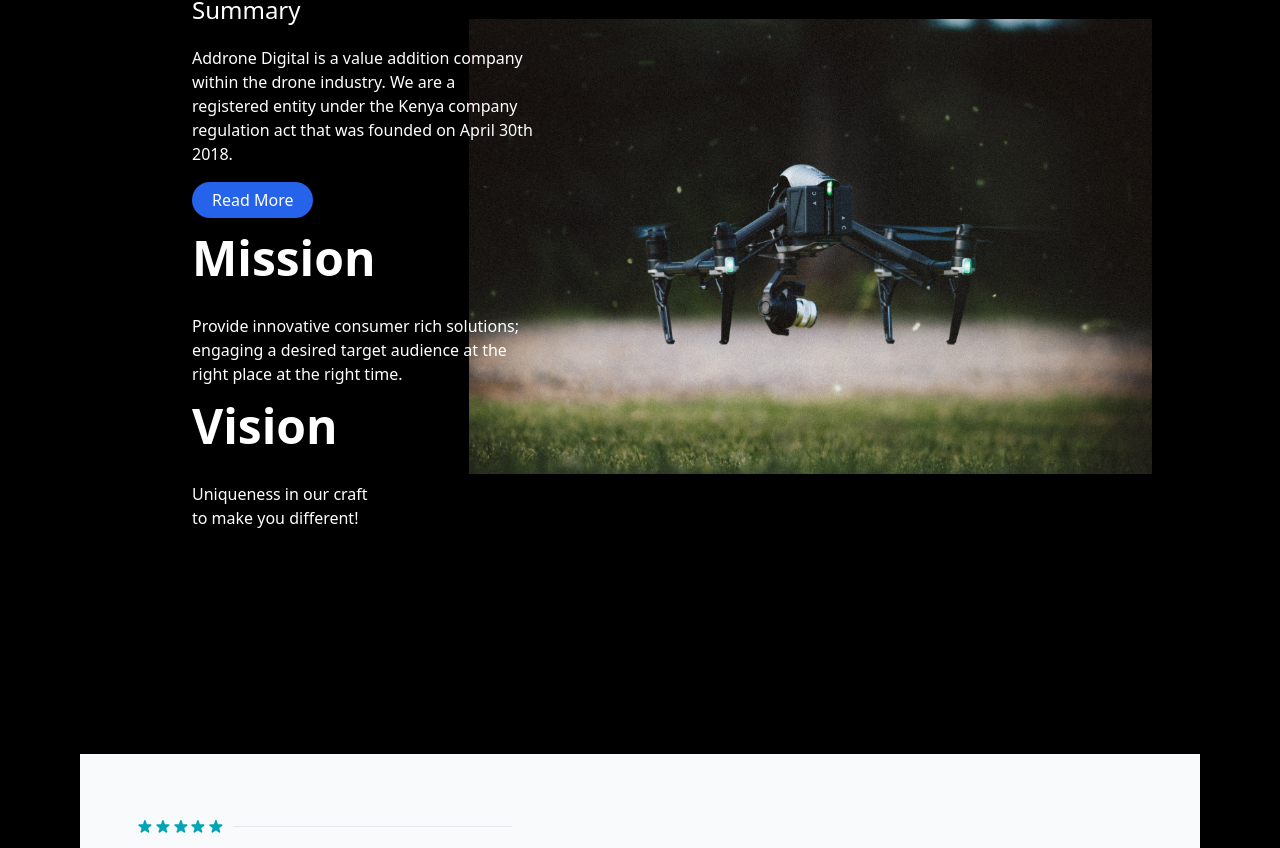
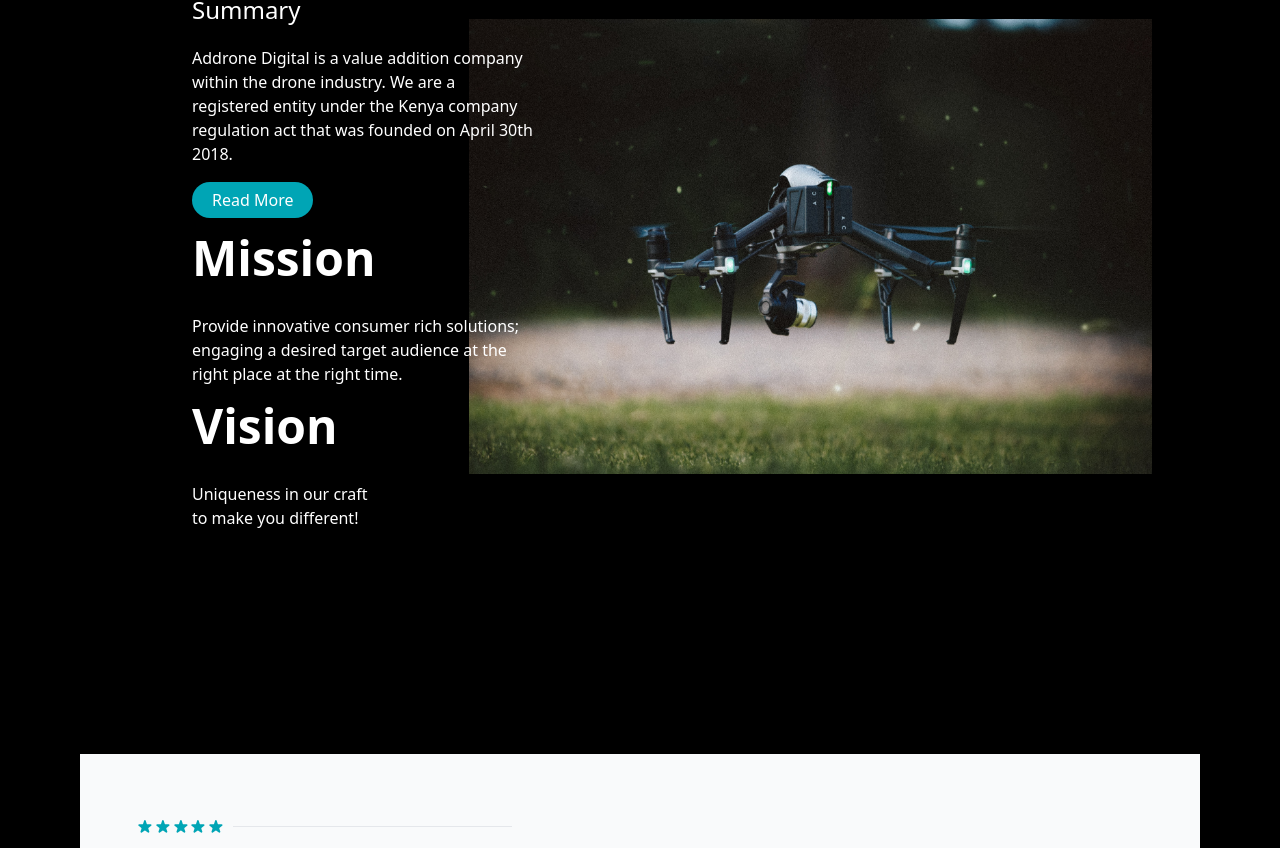
Before and after one commit to Magezi-Tech-Solutions/addrone, a Next.js app: page / in a window 1280 px wide. Shown: the part 901-1749 px from the top of the page. Built offline with nearby package versions, Linux system fonts and the light colour scheme.

Commit message:
Executive Summary Added

```diff
--- a/components/Mvo.js
+++ b/components/Mvo.js
@@ -1,6 +1,21 @@
 import Image from "next/image";
+import Swal from "sweetalert2";
+import withReactContent from "sweetalert2-react-content";
 
 function Mvo() {
+  const MySwal = withReactContent(Swal);
+  const toggleMore = () => {
+    MySwal.fire({
+      title: "Executive Summary",
+      text: "Addrone Digital is a value addition company within the drone industry. We are a registered entity under the Kenya company regulation act that was founded on April 30th 2018. Addrone meaning Advertising using Drones became an idea first when our Founder Desmond Ikirima wanted to introduce something new to the market. He identified that advertising is a multi-billion entity but it is short of novelty and creativity. This triggered his thought mechanism and he noticed that drones are commanding and attractive. Hence, they can be used as an art to create a varied objective. His experience in a marketing firm made him envision that drones can bring a new invigorate in advertising. In his quest and desire to learn, Addrone Digital has transmuted and is primed for the market, as drone technology is constantly evolving and new innovation are budding. Through an affiliation with Kenya Flying Labs, County Government, Cereal Growers Asscoation, Pula and Yesero Mugenyi Foundation,we have explored the current state and future possibilities of the use of unmanned aerial vehicles. We have looked at drones from several contrasting and complementary perspectives  not just advertising, but also agriculture, insurance, surveying and mapping.",
+      showClass: {
+        popup: "animate__animated animate__fadeInDown",
+      },
+      hideClass: {
+        popup: "animate__animated animate__fadeOutUp",
+      },
+    });
+  };
   return (
     <section className="w-full pb-20 overflow-x-hidden bg-black">
       <div className="max-w-5xl mx-auto md:px-8 xl:px-0">
@@ -43,12 +58,12 @@ function Mvo() {
                 industry. We are a registered entity under the Kenya company
                 regulation act that was founded on April 30th 2018.
               </p>
-              <a
-                href="#_"
-                className="bg-blue-600 text-white mt-8 inline-block md:mx-0 mx-auto rounded-full px-5 py-1.5"
+              <button
+                onClick={toggleMore}
+                className="bg-[#00a5b5] text-white mt-8 inline-block md:mx-0 mx-auto rounded-full px-2 md:px-5 py-1.5"
               >
                 Read More
-              </a>
+              </button>
               <h2 className="text-5xl font-bold text-white">Mission</h2>
               <div className="flex flex-col items-center pt-4 space-y-4 md:items-start">
                 <p className="text-center text-white md:text-left">
--- a/package.json
+++ b/package.json
@@ -6,11 +6,14 @@
     "start": "next start"
   },
   "dependencies": {
+    "animate.css": "^4.1.1",
     "next": "latest",
     "nprogress": "^0.2.0",
     "react": "^17.0.2",
     "react-dom": "^17.0.2",
-    "react-icons": "^4.3.1"
+    "react-icons": "^4.3.1",
+    "sweetalert2": "^11.3.0",
+    "sweetalert2-react-content": "^4.2.0"
   },
   "devDependencies": {
     "autoprefixer": "^10.2.6",
--- a/pages/contact.js
+++ b/pages/contact.js
@@ -39,7 +39,7 @@ function Contact() {
                     <Image src="/logo.png" layout="fill" objectFit="contain" />
                   </div>
                 </a>
-                <form onsubmit="event.preventDefault();">
+                <form>
                   <div className="relative flex items-center mb-4">
                     <svg
                       className="absolute ml-4 w-8 h-8 stroke-current text-gray-200 mt-0.5"
```
Also changed, not shown: 1 other file (tests, documents, lock files or other folders).
